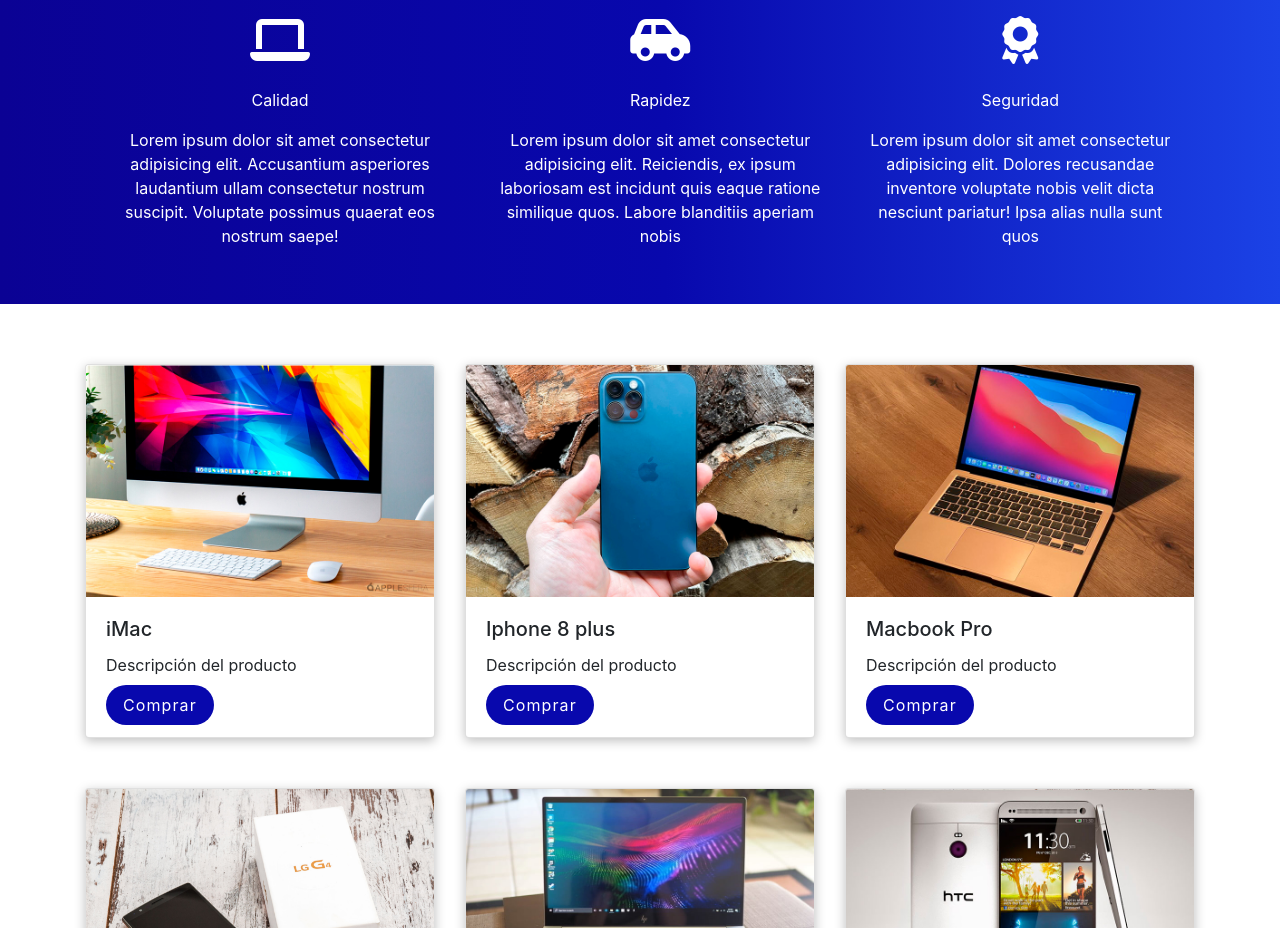
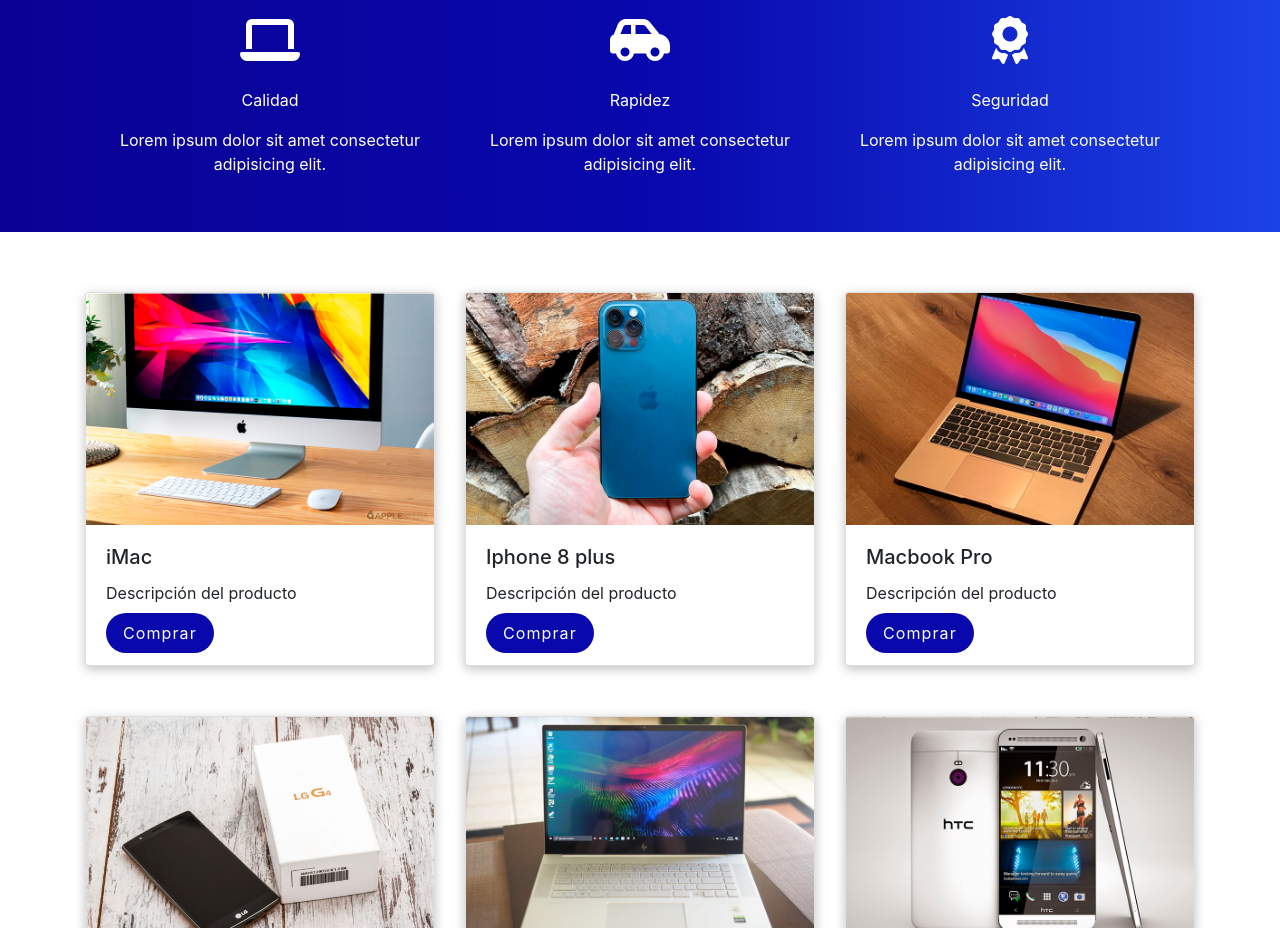
Before and after one commit to jorgemorgado25/computiendas, a plain HTML site: page index.html in a window 1280 px wide. Shown: the part 820-1748 px from the top of the page. Drawn offline with nearby package versions, Linux system fonts and the light colour scheme.

Commit message:
quiatar palabras

```diff
--- a/index.html
+++ b/index.html
@@ -71,17 +71,17 @@
                 <div class="text-center d-flex flex-column px-4">
                     <i class="fas fa-laptop fa-3x mb-4"></i>
                     <p>Calidad</p>
-                    <p>Lorem ipsum dolor sit amet consectetur adipisicing elit. Accusantium asperiores laudantium ullam consectetur nostrum suscipit. Voluptate possimus quaerat eos nostrum saepe!</p>
+                    <p>Lorem ipsum dolor sit amet consectetur adipisicing elit.</p>
                 </div>
                 <div class="text-center d-flex flex-column px-4">
                     <i class="fa fa-car-side fa-3x mb-4"></i>
                     <p>Rapidez</p>
-                    <p>Lorem ipsum dolor sit amet consectetur adipisicing elit. Reiciendis, ex ipsum laboriosam est incidunt quis eaque ratione similique quos. Labore blanditiis aperiam nobis </p>
+                    <p>Lorem ipsum dolor sit amet consectetur adipisicing elit.</p>
                 </div>
                 <div class="text-center d-flex flex-column px-4">
                     <i class="fa fa-award fa-3x mb-4"></i>
                     <p>Seguridad</p>
-                    <p>Lorem ipsum dolor sit amet consectetur adipisicing elit. Dolores recusandae inventore voluptate nobis velit dicta nesciunt pariatur! Ipsa alias nulla sunt quos</p>
+                    <p>Lorem ipsum dolor sit amet consectetur adipisicing elit.</p>
                 </div>
             </div>
         </div>
```
